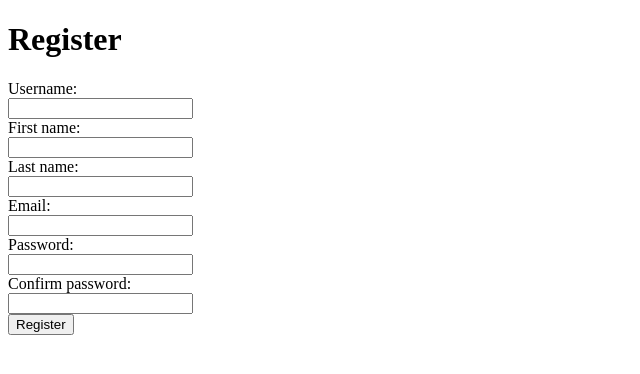
After one commit to EviatarZilberman/DataSharingApplication, a Flask app: page /register in a window 1280 px wide. The commit adds this page. Shown: the top 374 px of the page, without its empty margins (0-640 px from the left). Run offline with Flask 2, Linux system fonts and the light colour scheme; parts of the project's set-up code (start-up, migrations or seed data) failed here and were passed over.

Commit message:
some progress- now can use IPyMongodb and maybe I could route.

```diff
--- a/DataSharing/DataSharing/templates/index.html
+++ b/DataSharing/DataSharing/templates/index.html
@@ -28,5 +28,11 @@
         <p><a class="btn btn-default" href="http://azure.microsoft.com">Learn more &raquo;</a></p>
     </div>
 </div>
+<h1>Register to the website!</h1>
+<form action="/navigate" method="get">
+    <button type="submit" name="register" value="register" >Register</button>
 
+<h1>Login!</h1>
+    <button type="submit">Login</button>
+</form>
 {% endblock %}
--- /dev/null
+++ b/DataSharing/DataSharing/templates/register.html
@@ -0,0 +1,30 @@
+<!DOCTYPE html>
+
+<html lang="en" xmlns="http://www.w3.org/1999/xhtml">
+<head>
+    <meta charset="utf-8" />
+    <title>{{ title }}</title>
+</head>
+<body>
+
+    <h1>Register</h1>
+    <form action="/register_process" method="get">
+        <label for="username">Username:</label><br>
+        <input type="text" id="username" name="username" required><br>
+        <label for="username">First name:</label><br>
+        <input type="text" id="f_name" name="username" required><br>
+        <label for="username">Last name:</label><br>
+        <input type="text" id="l_name" name="username" required><br>
+        <label for="username">Email:</label><br>
+        <input type="text" id="email" name="username" required><br>
+        <label for="username">Password:</label><br>
+        <input type="text" id="password" name="username" required><br>
+        <label for="username">Confirm password:</label><br>
+        <input type="text" id="confirm_password" name="username" required><br>
+        <input type="submit" value="Register">
+
+    </form>
+
+
+</body>
+</html>
--- a/DataSharing/DataSharing/views.py
+++ b/DataSharing/DataSharing/views.py
@@ -3,17 +3,50 @@ Routes and views for the flask application.
 """
 
 from datetime import datetime
-from flask import render_template
+from flask import Blueprint, render_template
 from DataSharing import app
+from Models.User import User
+from MongoDbManager import MongoDbManager
 
+
+views = Blueprint( "views", __name__)
 @app.route('/')
 @app.route('/home')
 def home():
-    """Renders the home page."""
     return render_template(
         'index.html',
-        title='Home Page', # Argument that sent to the page title.
+        title='DataSharing', # Argument that sent to the page title.
         year=datetime.now().year,
+    )
+
+#@views.route('register')
+@app.route('/register', methods = ['GET', 'POST'])
+def registerpage():
+    return render_template('register.html', title = 'Register')
+
+@app.route('/registerprocess', methods = ['GET'])
+def register_process(request):
+    if request.method == 'Get':
+        username = request.form["username"]
+        f_name = request.form["f_name"]
+        l_name = request.form["l_name"]
+        email = request.form["email"]
+        password = request.form["password"]
+        confirm_password = request.form["confirm_password"]
+
+        new_user = User(username, f_name, l_name, email, password)
+        db_Manager = MongoDbManager("DataSharing", "Users")
+        db_Manager.insert(new_user)
+        return render_template('welcome.html')
+
+@views.route('/')
+@views.route('welcome')
+@app.route('/')
+@app.route('/welcome')
+def welcome():
+    return render_template(
+        'welcome.html',
+        title='DataSharing' # Argument that sent to the page title.
     )
 
 @app.route('/contact')
```
Also changed, not shown: DataSharing/DataSharing/templates/welcome.html (added, +13 -0 lines), DataSharing/Models/Base.py (+15 -4 lines), DataSharing/Models/User.py (+32 -8 lines), DataSharing/runserver.py (+4 -4 lines), 1 other file.
